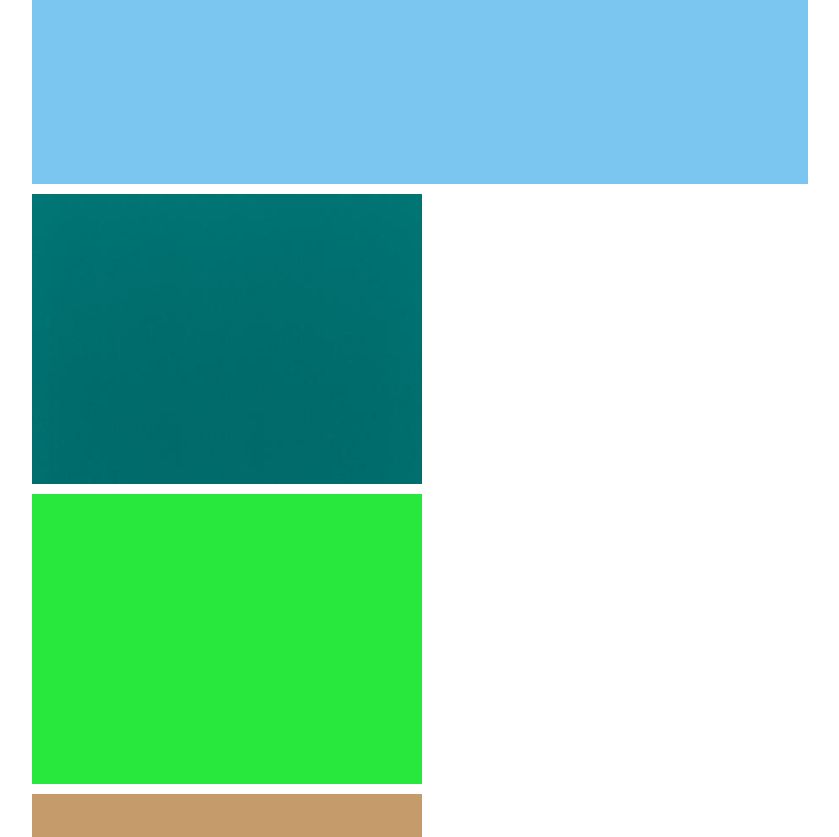
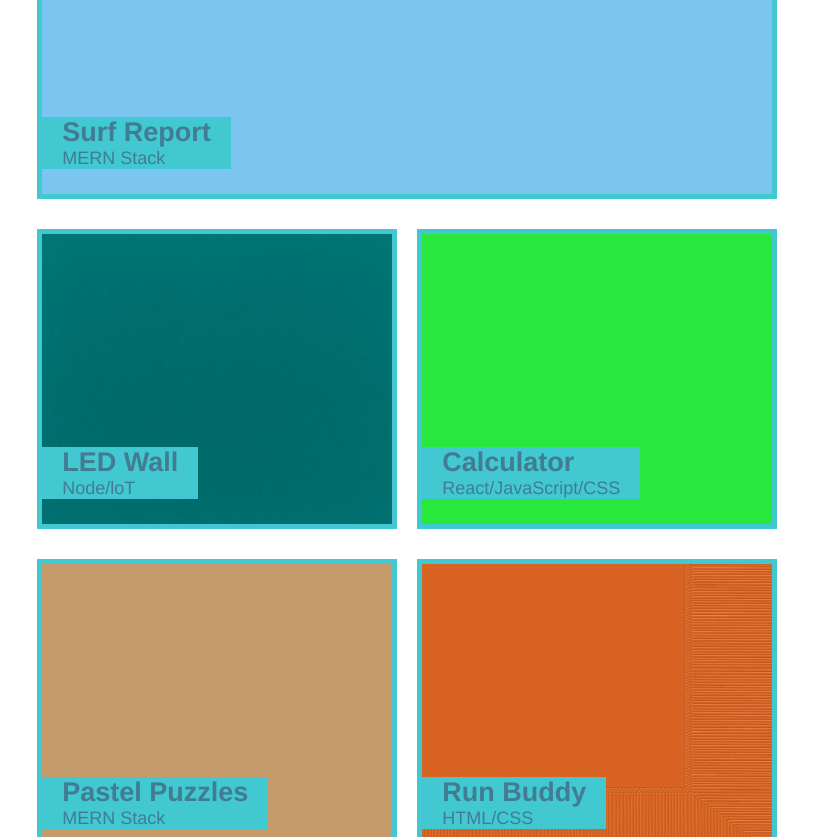
Before and after one commit to stephgeorge22/Portfolio, a plain HTML site: page index.html in a window 1280 px wide. Shown: the part 630-1467 px from the top of the page, without its empty margins (344-1183 px from the left). Drawn offline with Linux system fonts and the light colour scheme.

Commit message:
work section css styling

```diff
--- a/assets/css/style.css
+++ b/assets/css/style.css
@@ -125,26 +125,40 @@ header nav ul li a {
 
 .large-crop {
     height: 300px;
-    width: 800px;
+    width: 740px;
     overflow: hidden;
+    margin: 15px 10px 15px 10px;
+    position: relative;
 }
 
 .large-crop img {
-    height: auto;
-    width: 800px;
-    padding: 10px 5px 10px 5px;
+    height: 300px;
+    width: 740px;
+    border: 5px solid var(--tertiary-color);
 }
 
 .crop {
     height: 300px;
-    width: 400px;
+    width: 360px;
     overflow: hidden;
+    margin: 15px 10px 15px 10px;
+    position: relative;
 }
 
 .crop img {
-    height: auto;
-    width: 400px;
-    padding: 10px 5px 10px 5px;
+    height: 300px;
+    width: 360px;
+    border: 5px solid var(--tertiary-color);
+}
+
+.large-crop:hover .image{
+    box-shadow: 10px 10 10px 10px rgba( 211, 211, 211, 1);
+    opacity: 0.3;
+}
+
+.crop:hover .image{
+    box-shadow: 10px 10 10px 10px rgba( 211, 211, 211, 1);
+    opacity: 0.3;
 }
 
 .row1 {
@@ -154,6 +168,7 @@ header nav ul li a {
     align-items: center;
     flex-direction: row;
     margin: 0px;
+
 }
 
 .row {
@@ -163,4 +178,15 @@ header nav ul li a {
     align-items: center;
     flex-direction: row;
     margin: 0px;
+
 }
+
+.text-block {
+    position: absolute;
+    bottom: 30px;
+    left: 5px;
+    background-color: var(--tertiary-color);
+    color: var(--primary-color);
+    padding-left: 20px;
+    padding-right: 20px;
+  }
--- a/index.html
+++ b/index.html
@@ -62,27 +62,47 @@
                 <!--first project - row 1-->
                 <div class="row1">
                     <article class= "large-crop">
-                        <img src="./assets/images/project1.jpg" alt="describe project" />
+                        <img src="./assets/images/project1.jpg" alt="describe project" class="image" />
+                        <div class="text-block">
+                            <h2>Surf Report</h2>
+                            <p>MERN Stack</p>
+                        </div>
                     </article>
                 </div>
                 <div class="row" >
                     <!-- second project - row 2-->
                     <article class= "crop">
-                        <img src="./assets/images/project2.jpg" alt="describe project" />
+                        <img src="./assets/images/project2.jpg" alt="describe project" class="image" />
+                        <div class="text-block">
+                            <h2>LED Wall</h2>
+                            <p>Node/loT</p>
+                        </div>
                     </article>
                     <!--third projects - row 2-->
                     <article class= "crop">
-                        <img src="./assets/images/project3.jpg" alt="describe project" />
+                        <img src="./assets/images/project3.jpg" alt="describe project" class="image" />
+                        <div class="text-block">
+                            <h2>Calculator</h2>
+                            <p>React/JavaScript/CSS</p>
+                        </div>
                     </article>
                 </div>
                 <div class= "row">
                     <!-- fourth project - row 3-->
                     <article class= "crop">
-                        <img src="./assets/images/project4.jpg" alt="describe project" />
+                        <img src="./assets/images/project4.jpg" alt="describe project" class="image" />
+                        <div class="text-block">
+                            <h2>Pastel Puzzles</h2>
+                            <p>MERN Stack</p>
+                        </div>
                     </article>
                     <!--fifth projects - row 3-->
                     <article class= "crop">
-                        <a href="https://stephgeorge22.github.io/run-buddy/"><img src="./assets/images/project5.jpg" alt="run buddy website"></a>
+                        <a href="https://stephgeorge22.github.io/run-buddy/"><img src="./assets/images/project5.jpg" alt="run buddy website" class="image"></a>
+                        <div class="text-block">
+                            <h2>Run Buddy</h2>
+                            <p>HTML/CSS</p>
+                        </div>
                     </article>
                 </div>
             </div>
```
